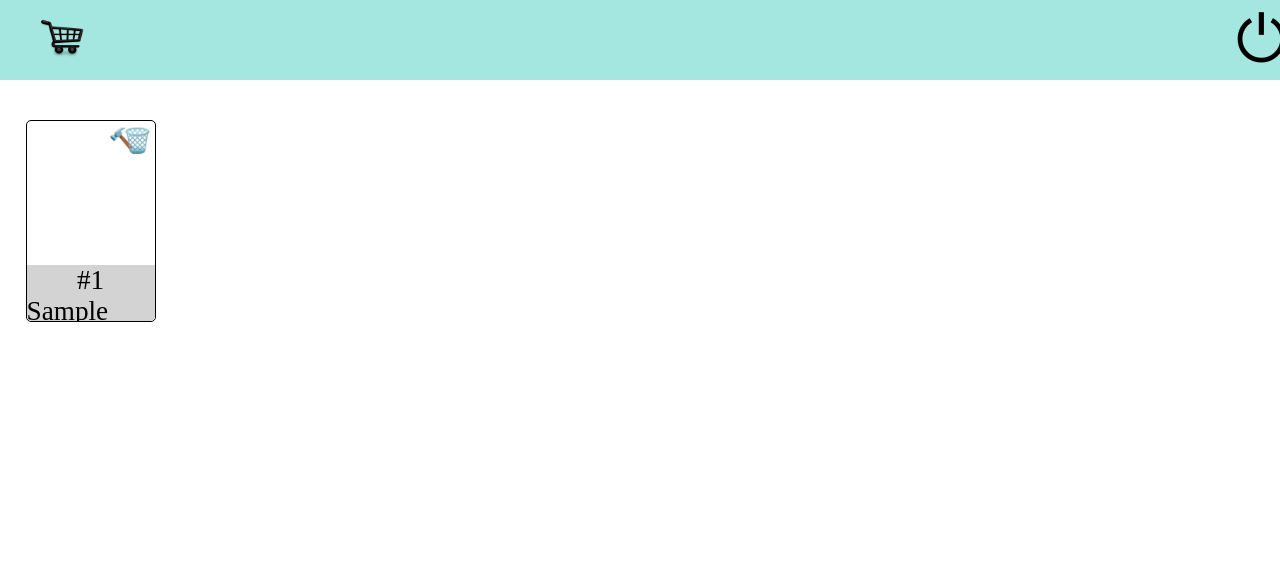
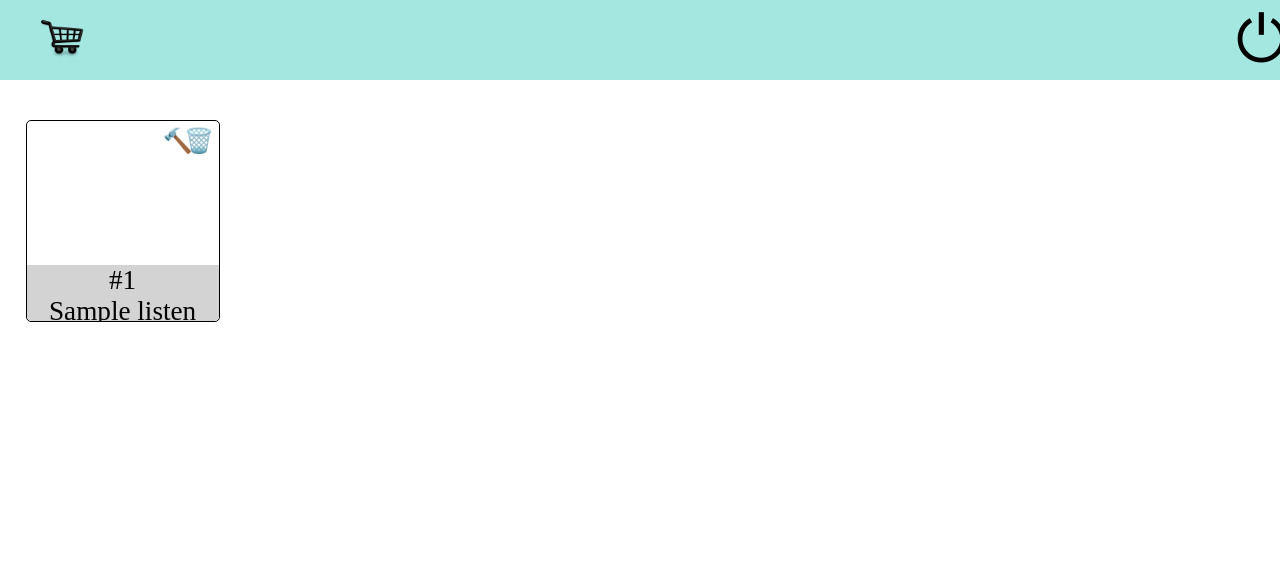
Before and after one commit to TimoS98/einf-projekt, a Flask app: page /backward in a window 1280 px wide. Shown: the top 562 px of the page. Run offline with Flask 3, Linux system fonts and the light colour scheme; the visitor is signed in with stand-in values (Sample User, id 1); tables that the repository leaves empty hold one stand-in row (values such as "Sample post").

Commit message:
angepasst Listen

```diff
--- a/flask-projekt/static/list.css
+++ b/flask-projekt/static/list.css
@@ -335,7 +335,7 @@ html {
 
 .creator {
     height: 35vh;
-    width: 40%;
+    width: 45%;
     background-color: white;
     border-radius: 8px;
     border: 1px solid black;
@@ -555,7 +555,7 @@ html {
     top: 15vh;
 
     height: 25vh;
-    width: 10%;
+    width: 15%;
     border: 1px solid black;
     border-radius: 5px;
 
```
